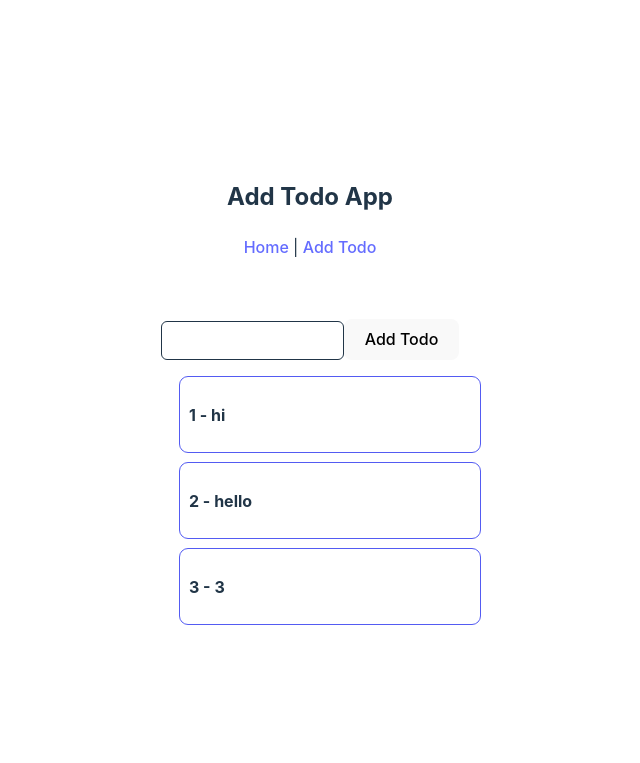
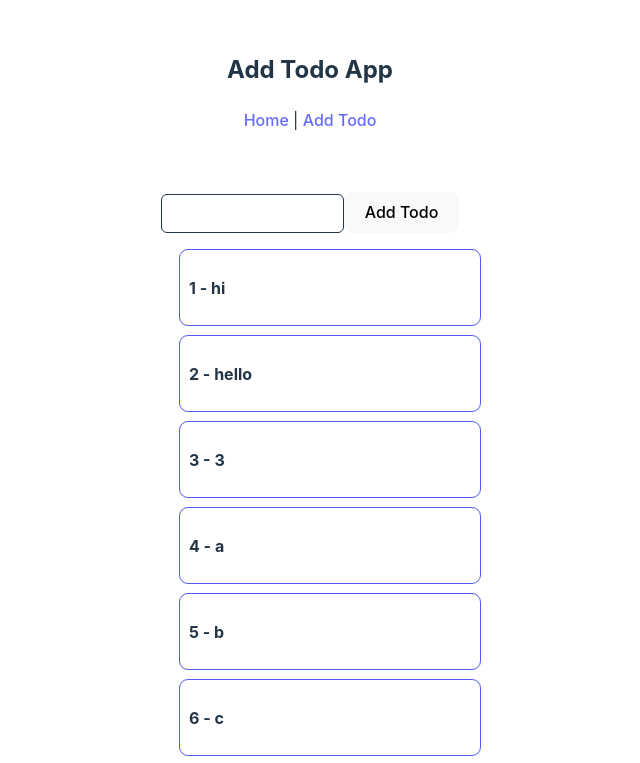
Before and after one commit to AmirHKarimi888/React-Todo-App, a React (Vite) app: page /add-todo in a window 1280 px wide. Shown: the top 763 px of the page, without its empty margins (330-970 px from the left). Built offline with nearby package versions, Linux system fonts and the light colour scheme; data requests are answered from the project's data file; the HTML template or start-up script is replaced by a standard one.

Commit message:
Adding Todos system is completed

```diff
--- a/db.json
+++ b/db.json
@@ -11,6 +11,26 @@
     {
       "text": "3",
       "id": 3
+    },
+    {
+      "text": "a",
+      "id": 4
+    },
+    {
+      "text": "b",
+      "id": 5
+    },
+    {
+      "id": 6,
+      "text": "c"
+    },
+    {
+      "id": 7,
+      "text": "d"
+    },
+    {
+      "id": 8,
+      "text": "e"
     }
   ]
 }
--- a/src/pages/AddTodoPage.jsx
+++ b/src/pages/AddTodoPage.jsx
@@ -1,6 +1,5 @@
 import { useEffect, useState } from "react"
 import { Action, url } from "../api";
-import { Todos } from "../components/Todos";
 
 export const AddTodoPage = () => {
     const [todo, setTodo] = useState("");
@@ -17,23 +16,29 @@ export const AddTodoPage = () => {
 
     useEffect(() => {
         Action.get(url + "/todos", (response) => {
-            let temp = response.data
-            temp.map((t) => {
-                todos.push(t)
-                setTodos(todos)
-            })
+            todos = response.data;
+            setTodos(todos);
         })
     }, [])
 
     const addTodo = () => {
+
         if(todo !== "") {
-            Action.post(url + "/todos", {
+            let newTodo = {
+                id: parseInt(todos.length) + 1,
                 text: todo
+            }
+
+            Action.post(url + "/todos", newTodo)
+            .then(() => {
+                todos = [...todos, newTodo];
+                setTodos(todos);
             })
             .then(() => {
                 setTodo("");
                 document.querySelector(".addTodoInput").value = "";
             })
+
         } else if (todo === "") {
             document.querySelector(".addTodoInput").style.border = "1px solid red";
         }
@@ -43,7 +48,20 @@ export const AddTodoPage = () => {
             <input type="text" className="addTodoInput" onChange={ OnChange } onKeyUp={ (event) => event.code == "Enter" ? addTodo() : console.log("") } />
             <button onClick={ addTodo }>Add Todo</button>
 
-            <Todos />
+            <div className="todos">
+            <ul>
+                {
+                    todos.map((todo, key) => {
+                        key = todo.id
+                        return (
+                            <li key={ key }>
+                                <h4>{ key } - { todo.text }</h4>
+                            </li>
+                        )
+                    })
+                }
+            </ul>
+        </div>
         </div>
     )
 }
```
